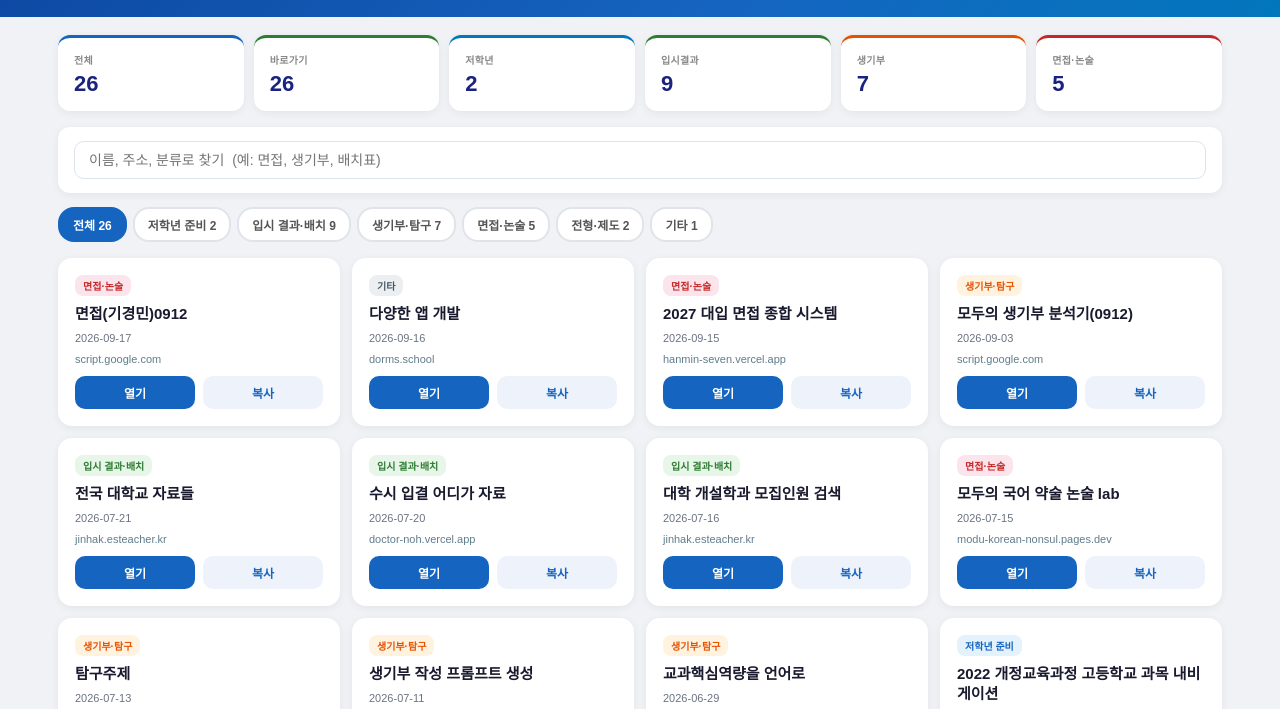
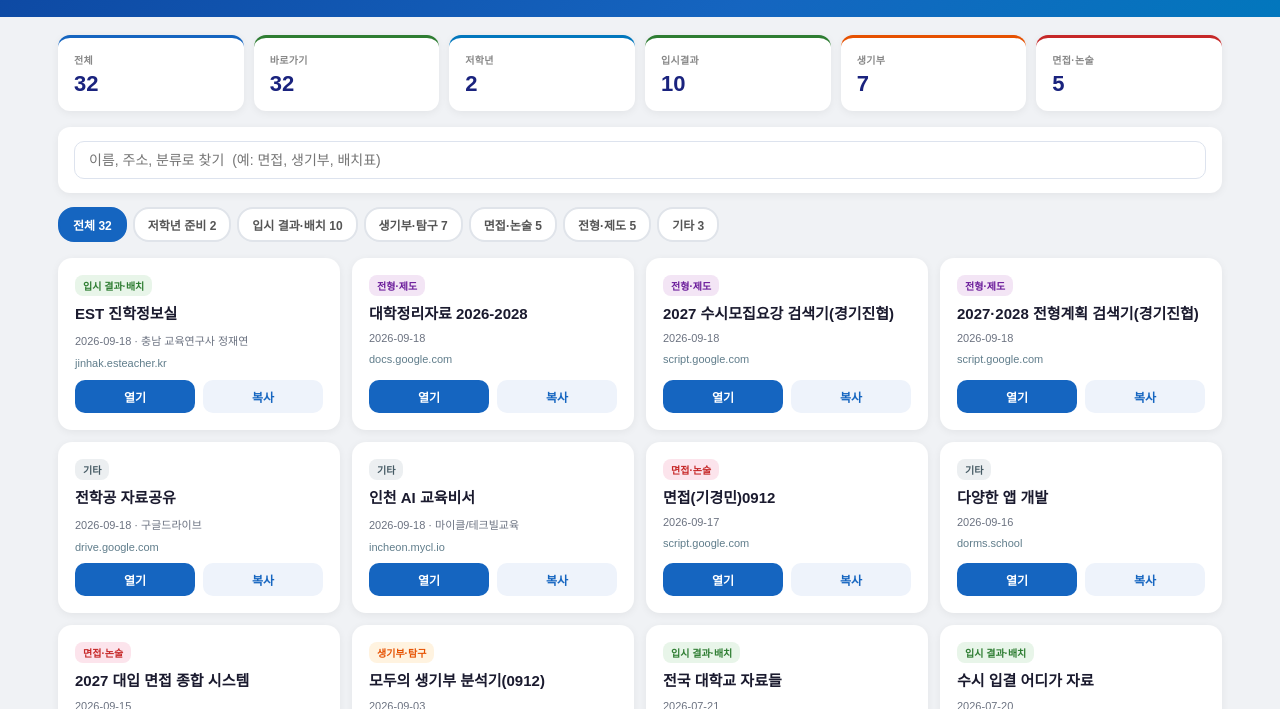
Before and after one commit to paul2nd-ui/teacher-links-dashboard, a plain HTML site: page index.html in a window 1280 px wide. Shown: the part 73-782 px from the top of the page. Drawn offline with Linux system fonts and the light colour scheme.

Commit message:
Add unique links from teacher community spreadsheet

```diff
--- a/index.html
+++ b/index.html
@@ -89,6 +89,7 @@ const LINKS = [
   {title:"수시 입결 어디가 자료", url:"https://doctor-noh.vercel.app/", cat:"입시결과", date:"2026-07-20"},
   {title:"대학 개설학과 모집인원 검색", url:"https://jinhak.esteacher.kr/2027uni.html", cat:"입시결과", date:"2026-07-16"},
   {title:"전국 대학교 자료들", url:"https://jinhak.esteacher.kr/index.html?cat=info", cat:"입시결과", date:"2026-07-21"},
+  {title:"EST 진학정보실", url:"https://jinhak.esteacher.kr/index.html", cat:"입시결과", date:"2026-09-18", note:"충남 교육연구사 정재연"},
   {title:"부산교육청 5등급 변환", url:"https://jinhakai.pen.go.kr/entrance/gradeConversion", cat:"입시결과", date:"2026-05-26"},
   {title:"서진협/경기진협 자료", url:"https://thecozyforest.github.io/dochis-warehouse/admissions/2027_%EC%9E%85%EC%8B%9C_%ED%86%B5%ED%95%A9%EB%B7%B0%EC%96%B4(%EC%84%9C%EC%A7%84%ED%98%91,%20%EA%B2%BD%EA%B8%B0%EC%A7%84%ED%98%91).html", cat:"입시결과", date:"2026-06-21"},
   {title:"생기부 작성 프롬프트 생성", url:"https://schoolremarks-prompt.netlify.app/", cat:"생기부", date:"2026-07-11"},
@@ -105,7 +106,12 @@ const LINKS = [
   {title:"모두의 국어 약술 논술 lab", url:"https://modu-korean-nonsul.pages.dev/", cat:"면접논술", date:"2026-07-15"},
   {title:"2028학년도 시행계획 검색기", url:"https://script.google.com/macros/s/AKfycbzRCA4FQ_9kT0SvrfA67B8j-4CcKTmVbaXzeDF9d0BKUyqr3_8K6Ne2sRuqvoRD5EOWRg/exec", cat:"전형제도", date:"2026-05-08"},
   {title:"재외국민 특별전형", url:"https://okep.moe.go.kr/html/page.do?htmlId=18&menu_seq=21", cat:"전형제도", date:"2026-05-14"},
-  {title:"다양한 앱 개발", url:"https://dorms.school/", cat:"기타", date:"2026-09-16"}
+  {title:"대학정리자료 2026-2028", url:"https://docs.google.com/spreadsheets/d/1mV-0a4aYLAsS_oj_TvdGnT_QnLGyoRdG27uEGQ3I9tA/edit?gid=1209158868", cat:"전형제도", date:"2026-09-18"},
+  {title:"2027 수시모집요강 검색기(경기진협)", url:"https://script.google.com/macros/s/AKfycbztJiSU_IlGRS1kItSOSeHR9JNyoCYyp-kJboW3QiLZcKK-Yq6UaOszwNCDFG_lXfrD/exec", cat:"전형제도", date:"2026-09-18"},
+  {title:"2027·2028 전형계획 검색기(경기진협)", url:"https://script.google.com/a/macros/nydasan.hs.kr/s/AKfycbxuelRYl-6FUp_w0OYmcu2vIEBQ4iLTHgyhH6s12kg6An7graOpHJEj2Y3xbSUwMU-x/exec", cat:"전형제도", date:"2026-09-18"},
+  {title:"다양한 앱 개발", url:"https://dorms.school/", cat:"기타", date:"2026-09-16"},
+  {title:"전학공 자료공유", url:"https://drive.google.com/drive/folders/10T5LKkJXS95sPmOlDZm-2NFKYiCgsMQh", cat:"기타", date:"2026-09-18", note:"구글드라이브"},
+  {title:"인천 AI 교육비서", url:"https://incheon.mycl.io/", cat:"기타", date:"2026-09-18", note:"마이클/테크빌교육"}
 ];
 const CATS = ["전체","저학년","입시결과","생기부","면접논술","전형제도","기타"];
 const LABELS = {저학년:"저학년 준비", 입시결과:"입시 결과·배치", 생기부:"생기부·탐구", 면접논술:"면접·논술", 전형제도:"전형·제도", 기타:"기타"};
```
